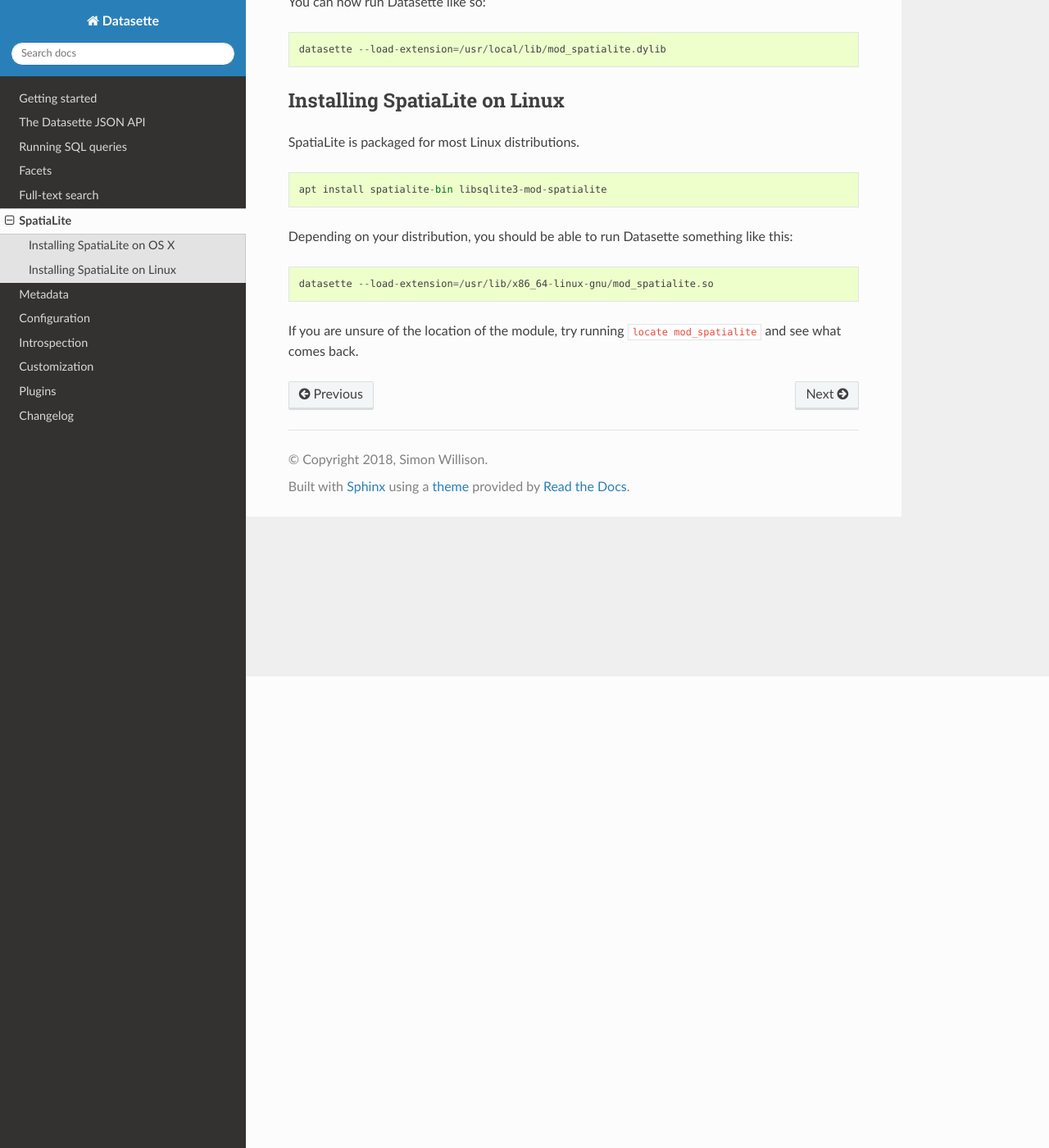
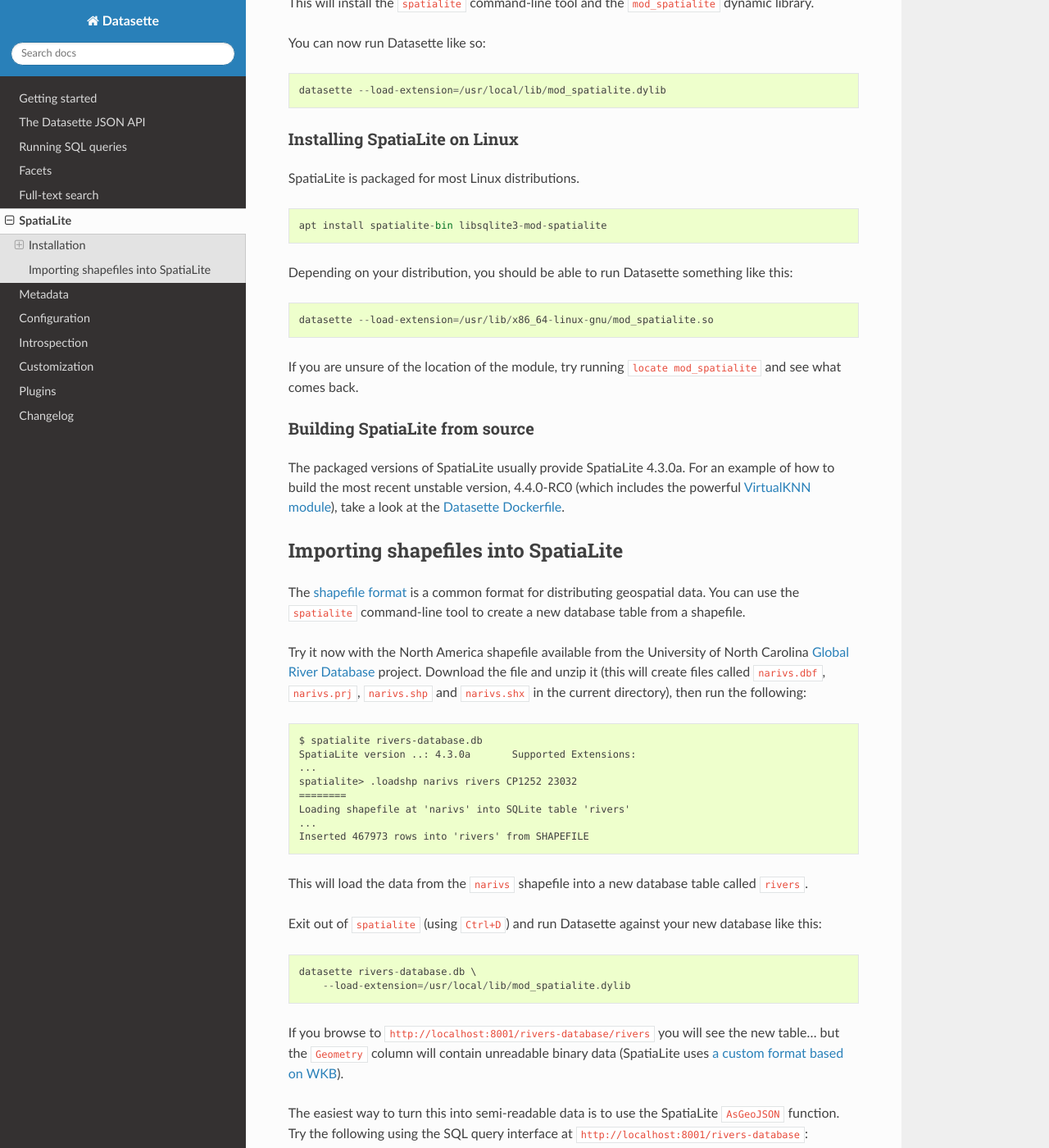
Before and after one commit to simonw/datasette, a Sphinx documentation site: the page built from docs/spatialite.rst, in a window 1280 px wide and 1400 px high, scrolled down 575 px. Shown: the whole window at 82% size. Built offline with Sphinx 7.4.7 and the Read the Docs theme 2.0.0, drawn with Linux system fonts in a browser that asks for light colours; some of the changed text lies outside the part shown.

Commit message:
Added docs on Importing shapefiles into SpatiaLite

```diff
--- a/docs/spatialite.rst
+++ b/docs/spatialite.rst
@@ -1,11 +1,15 @@
 .. _spatialite:
 
-SpatiaLite
-==========
+============
+ SpatiaLite
+============
 
 The `SpatiaLite module <https://www.gaia-gis.it/fossil/libspatialite/index>`_ for SQLite adds features for handling geographic and spatial data. For an example of what you can do with it, see the tutorial `Building a location to time zone API with SpatiaLite, OpenStreetMap and Datasette <https://simonwillison.net/2017/Dec/12/location-time-zone-api/>`_.
 
 To use it with Datasette, you need to install the ``mod_spatialite`` dynamic library. This can then be loaded into Datasette using the ``--load-extension`` command-line option.
+
+Installation
+============
 
 Installing SpatiaLite on OS X
 -----------------------------
@@ -37,3 +41,50 @@
     datasette --load-extension=/usr/lib/x86_64-linux-gnu/mod_spatialite.so
 
 If you are unsure of the location of the module, try running ``locate mod_spatialite`` and see what comes back.
+
+Building SpatiaLite from source
+-------------------------------
+
+The packaged versions of SpatiaLite usually provide SpatiaLite 4.3.0a. For an example of how to build the most recent unstable version, 4.4.0-RC0 (which includes the powerful `VirtualKNN module <https://www.gaia-gis.it/fossil/libspatialite/wiki?name=KNN>`_), take a look at the `Datasette Dockerfile <https://github.com/simonw/datasette/blob/master/Dockerfile>`_.
+
+Importing shapefiles into SpatiaLite
+====================================
+
+The `shapefile format <https://en.wikipedia.org/wiki/Shapefile>`_ is a common format for distributing geospatial data. You can use the ``spatialite`` command-line tool to create a new database table from a shapefile.
+
+Try it now with the North America shapefile available from the University of North Carolina `Global River Database <http://gaia.geosci.unc.edu/rivers/>`_ project. Download the file and unzip it (this will create files called ``narivs.dbf``, ``narivs.prj``, ``narivs.shp`` and ``narivs.shx`` in the current directory), then run the following::
+
+    $ spatialite rivers-database.db
+    SpatiaLite version ..: 4.3.0a	Supported Extensions:
+    ...
+    spatialite> .loadshp narivs rivers CP1252 23032
+    ========
+    Loading shapefile at 'narivs' into SQLite table 'rivers'
+    ...
+    Inserted 467973 rows into 'rivers' from SHAPEFILE
+
+This will load the data from the ``narivs`` shapefile into a new database table called ``rivers``.
+
+Exit out of ``spatialite`` (using ``Ctrl+D``) and run Datasette against your new database like this::
+
+    datasette rivers-database.db \
+        --load-extension=/usr/local/lib/mod_spatialite.dylib
+
+If you browse to ``http://localhost:8001/rivers-database/rivers`` you will see the new table... but the ``Geometry`` column will contain unreadable binary data (SpatiaLite uses `a custom format based on WKB <https://www.gaia-gis.it/gaia-sins/BLOB-Geometry.html>`_).
+
+The easiest way to turn this into semi-readable data is to use the SpatiaLite ``AsGeoJSON`` function. Try the following using the SQL query interface at ``http://localhost:8001/rivers-database``::
+
+    select *, AsGeoJSON(Geometry) from rivers limit 10;
+
+This will give you back an additional column of GeoJSON. You can copy and paste GeoJSON from this column into the debugging tool at `geojson.io <https://geojson.io/>`_ to visualize it on a map.
+
+To see a more interesting example, try ordering the records with the longest geometry first. Since there are 467,000 rows in the table you will first need to increase the SQL time limit imposed by Datasette::
+
+    datasette rivers-database.db \
+        --load-extension=/usr/local/lib/mod_spatialite.dylib \
+        --config sql_time_limit_ms:10000
+
+Now try the following query::
+
+    select *, AsGeoJSON(Geometry) from rivers
+    order by length(Geometry) desc limit 10;
```
